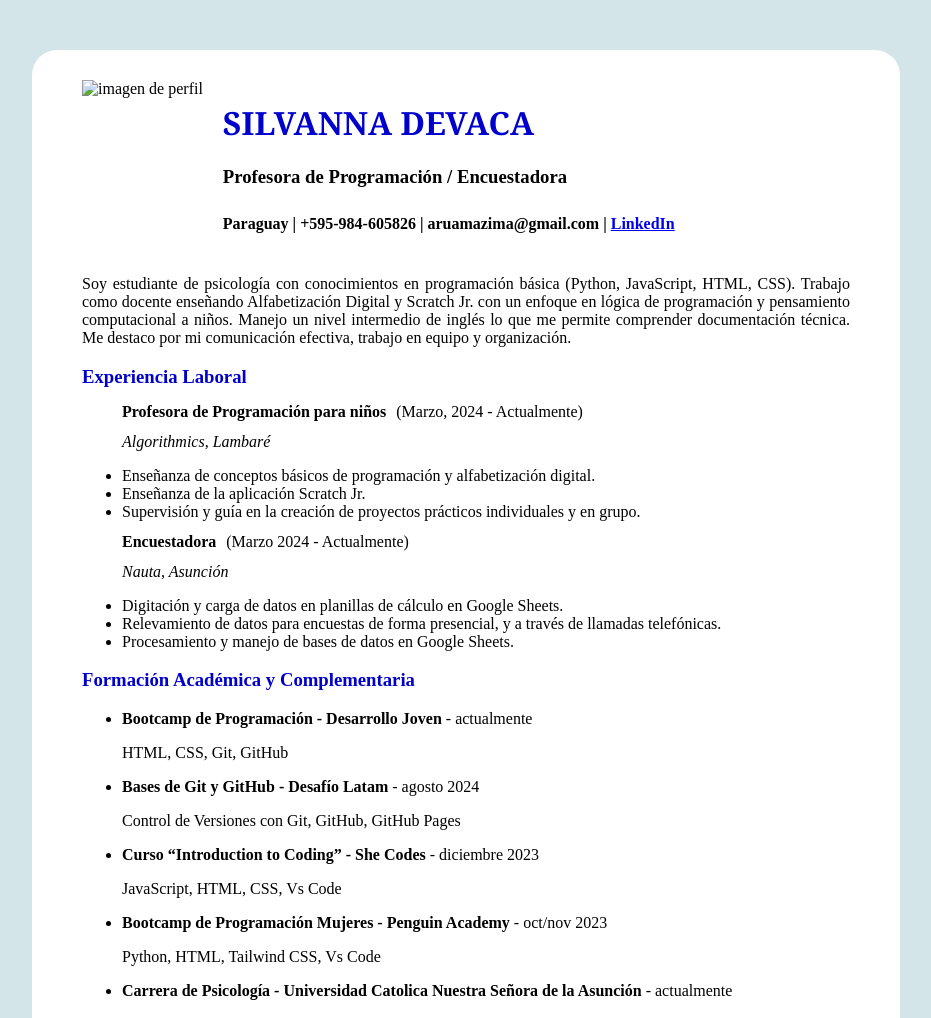
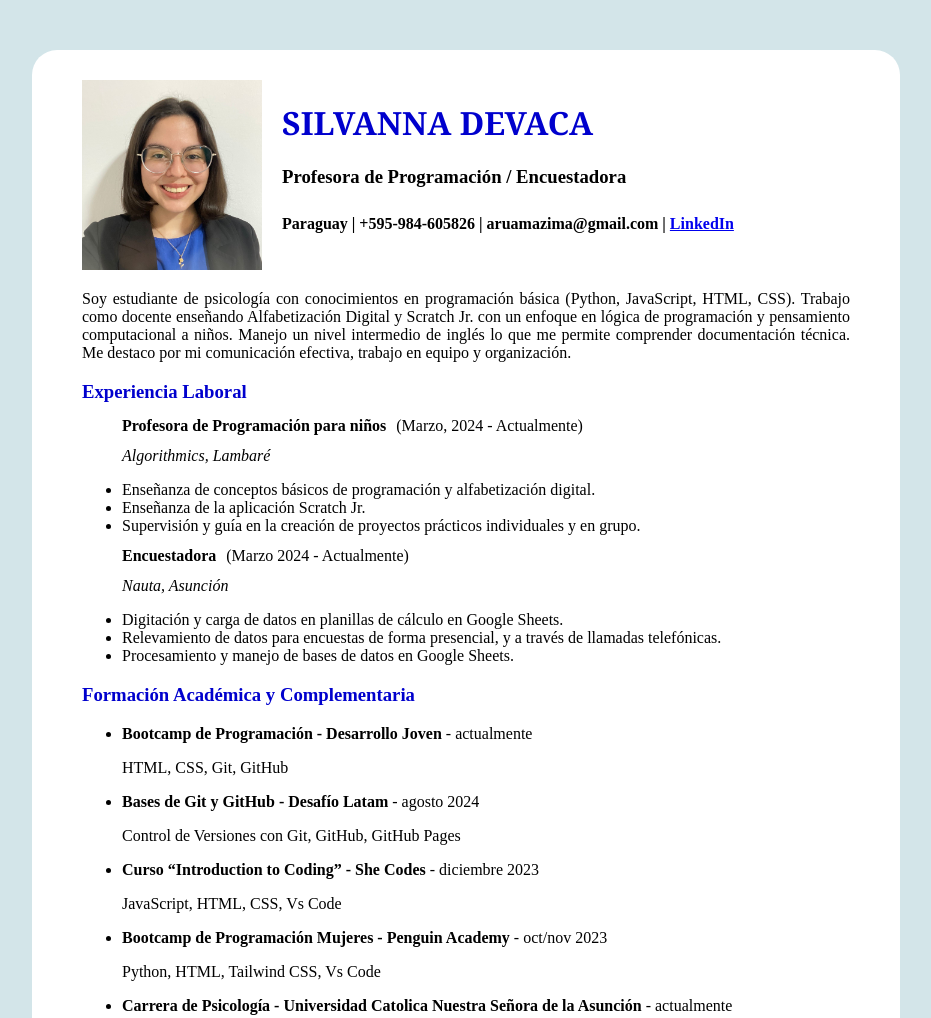
Before and after one commit to arudevaca/creacion-de-cv, a plain HTML site: page index.html in a window 1280 px wide. Shown: the top 1018 px of the page, without its empty margins (174-1105 px from the left). Drawn offline with Linux system fonts and the light colour scheme; the site is published under a folder, as on GitHub Pages, so addresses that start at the root find nothing.

Commit message:
Cambio en ruta img en html

```diff
--- a/index.html
+++ b/index.html
@@ -14,7 +14,7 @@
         <header>
             <div class="info-container">
                 <div class="imagen-perfil">
-                    <img src="/src/foto cv2.jpg" alt="imagen de perfil">
+                    <img src="src/foto cv2.jpg" alt="imagen de perfil">
                 </div>
                 <div class="info">
                     <h1>SILVANNA DEVACA</h1>
```
